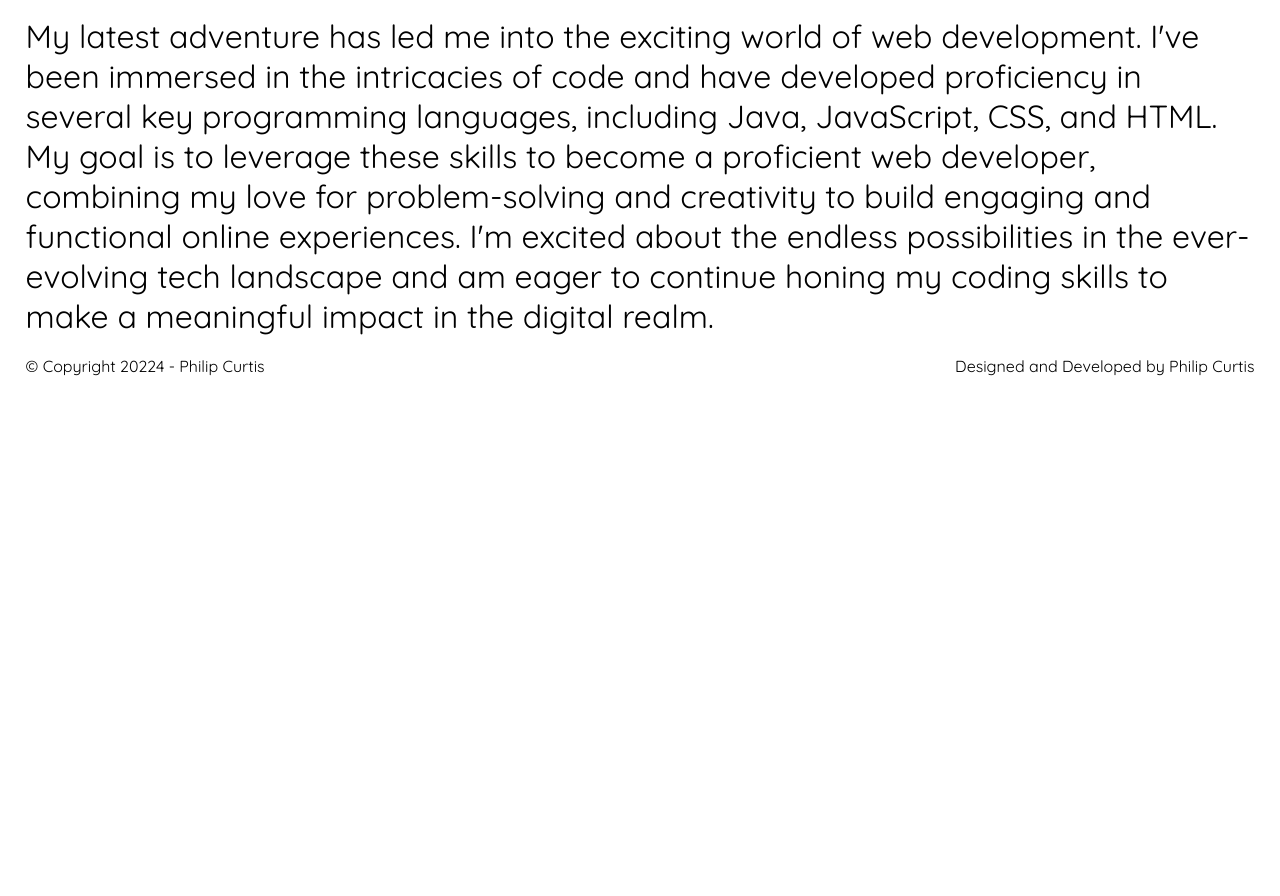
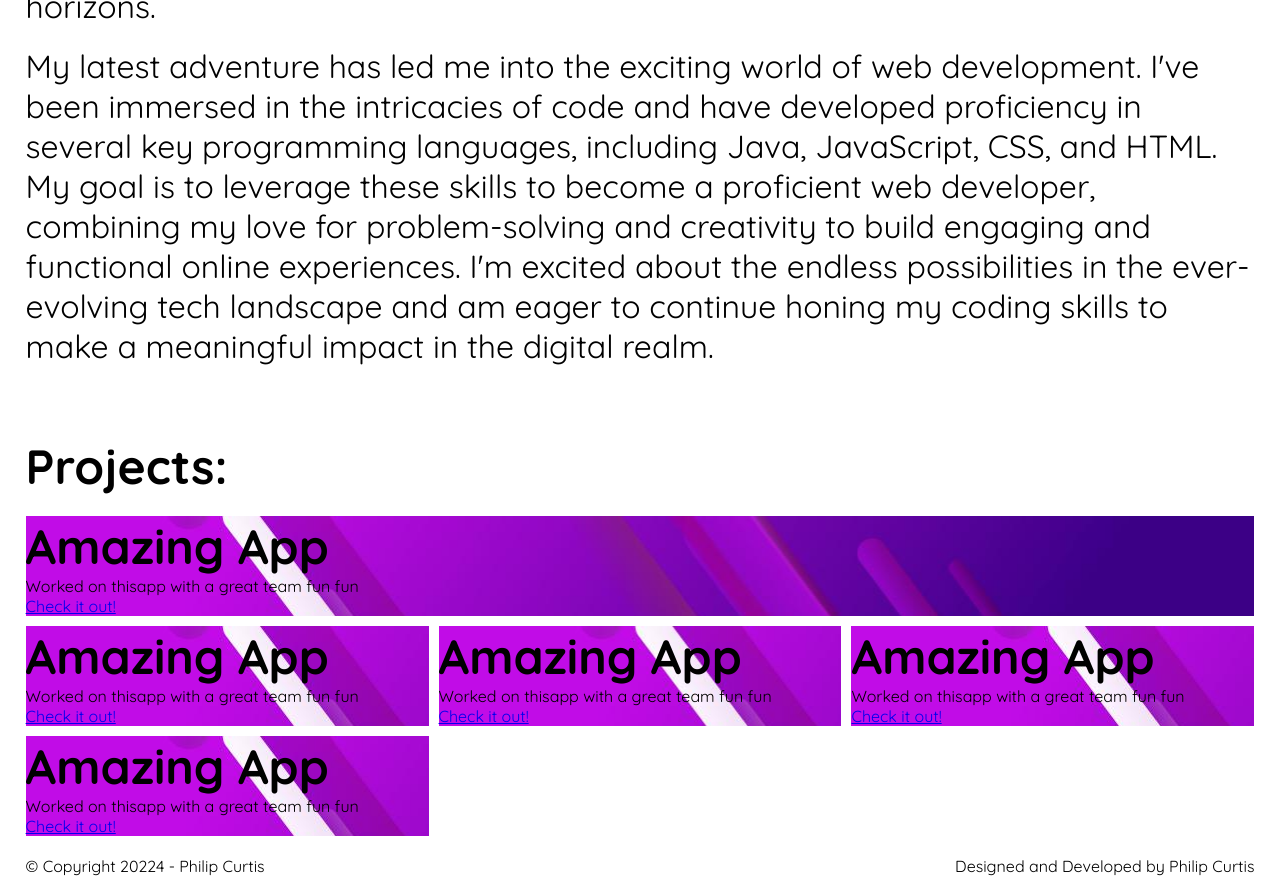
Before and after one commit to philcurtis4/portfolio_website_two, a plain HTML site: page index.html in a window 1280 px wide. Shown: the part 965-1861 px from the top of the page. Before the commit the page ends 1361 px from the top, so only its background shows below. Drawn offline with Linux system fonts and the light colour scheme.

Commit message:
added grid

```diff
--- a/css/style.css
+++ b/css/style.css
@@ -59,7 +59,7 @@ figure {
 figure img {
     width: 40%;
     margin: 30px 50px;
-    border-radius: 20px;
+    border-radius: 60px;
 }
 
 figcaption {
@@ -79,14 +79,33 @@ figcaption p {
 }
 
 main {
-    padding: 0 2%;
+    padding: 0 2% 70px 2%;
 }
 main h3 {
     font-size: 3rem;
+    padding-bottom: 30px;
 }
 
 main p {
     font-size: 2rem;
+}
+
+section {
+    padding: 0 2%;
+
+}
+section h3 {
+    font-size: 3rem;
+}
+
+.grid {
+    display: grid;
+    grid-template-columns: repeat(3, 1fr);
+    gap: 10px;
+}
+
+.grid .main-article {
+    grid-column: 1 / 4;
 }
 
 footer {
--- a/index.html
+++ b/index.html
@@ -13,7 +13,7 @@
 
             <nav>
                 <a href="#about-me">About</a>
-                <a href="#">Projects</a>
+                <a href="#projects">Projects</a>
                 <a href="#">Contacts</a>
             </nav>
         </header>
@@ -44,6 +44,49 @@
                 honing my coding skills to make a meaningful impact in the digital realm.</p>
          </main>
 
+         <section id="projects">
+            <h3>Projects:</h3>
+            <br>
+            <div class="grid">
+                <article class="main-article" style="background-image: url(./images/grid-background-image.jpg);">
+                    <div class="article-content">
+                        <h3>Amazing App</h3>
+                    <p>Worked on thisapp with a great team fun fun</p>
+                    <a href="https://philcurtis4.github.io/first_website/" target="_blank">Check it out!</a>
+                    </div>
+                </article>
+                <article  style="background-image: url(./images/grid-background-image.jpg);">
+                    <div class="article-content">
+                        <h3>Amazing App</h3>
+                    <p>Worked on thisapp with a great team fun fun</p>
+                    <a href="https://philcurtis4.github.io/first_website/" target="_blank">Check it out!</a>
+                    </div>
+                </article>
+                <article  style="background-image: url(./images/grid-background-image.jpg);">
+                    <div class="article-content">
+                        <h3>Amazing App</h3>
+                    <p>Worked on thisapp with a great team fun fun</p>
+                    <a href="https://philcurtis4.github.io/first_website/" target="_blank">Check it out!</a>
+                    </div>
+                </article>
+                <article  style="background-image: url(./images/grid-background-image.jpg);">
+                    <div class="article-content">
+                        <h3>Amazing App</h3>
+                    <p>Worked on thisapp with a great team fun fun</p>
+                    <a href="https://philcurtis4.github.io/first_website/" target="_blank">Check it out!</a>
+                    </div>
+                </article>
+                <article  style="background-image: url(./images/grid-background-image.jpg);">
+                    <div class="article-content">
+                        <h3>Amazing App</h3>
+                    <p>Worked on thisapp with a great team fun fun</p>
+                    <a href="https://philcurtis4.github.io/first_website/" target="_blank">Check it out!</a>
+                    </div>
+                </article>
+            </div>
+
+         </section>
+
          <footer>
             <p>&copy; Copyright 20224 - Philip Curtis</p>
 
```
Also changed, not shown: images/grid-background-image.jpg (added).
